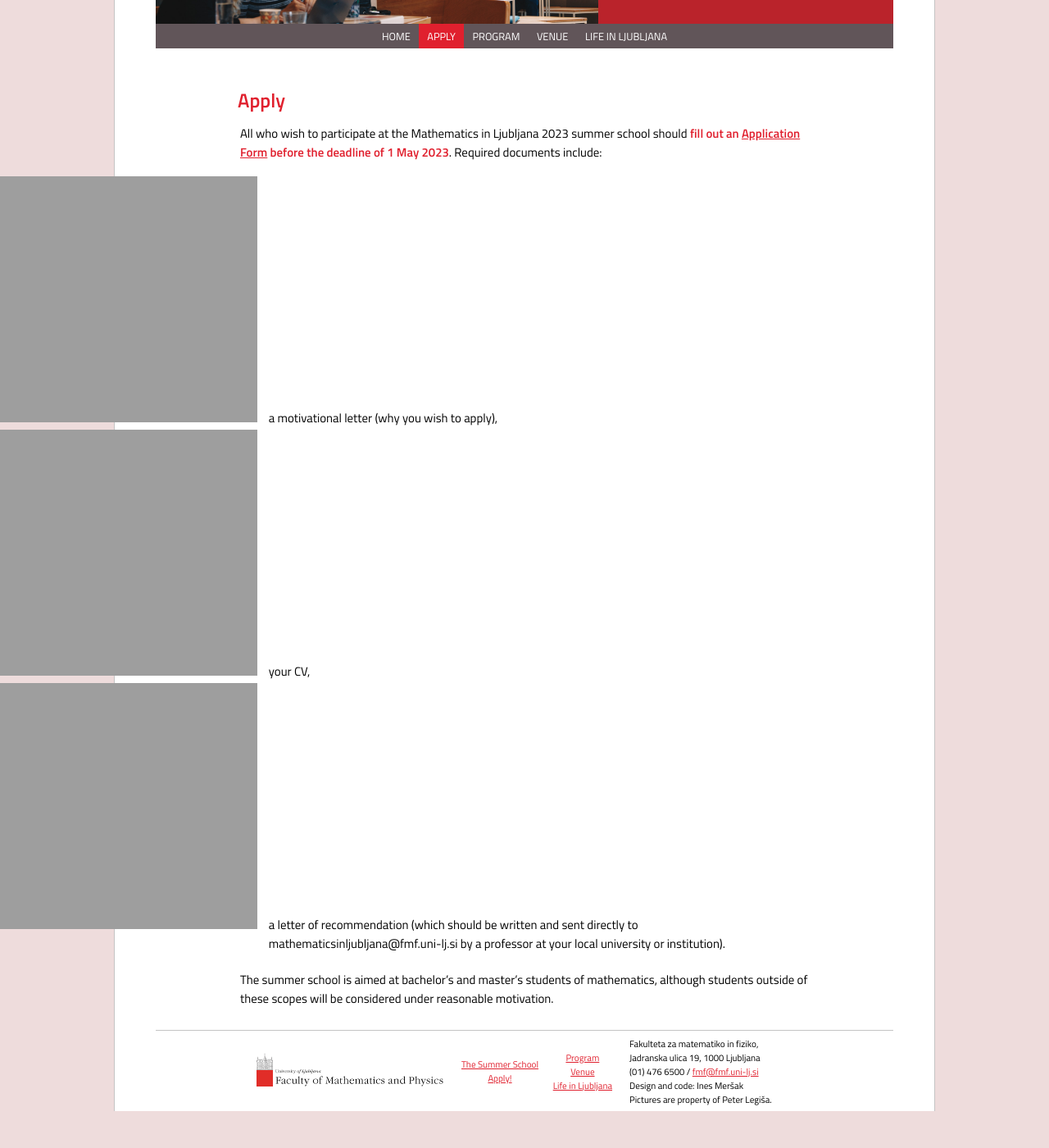
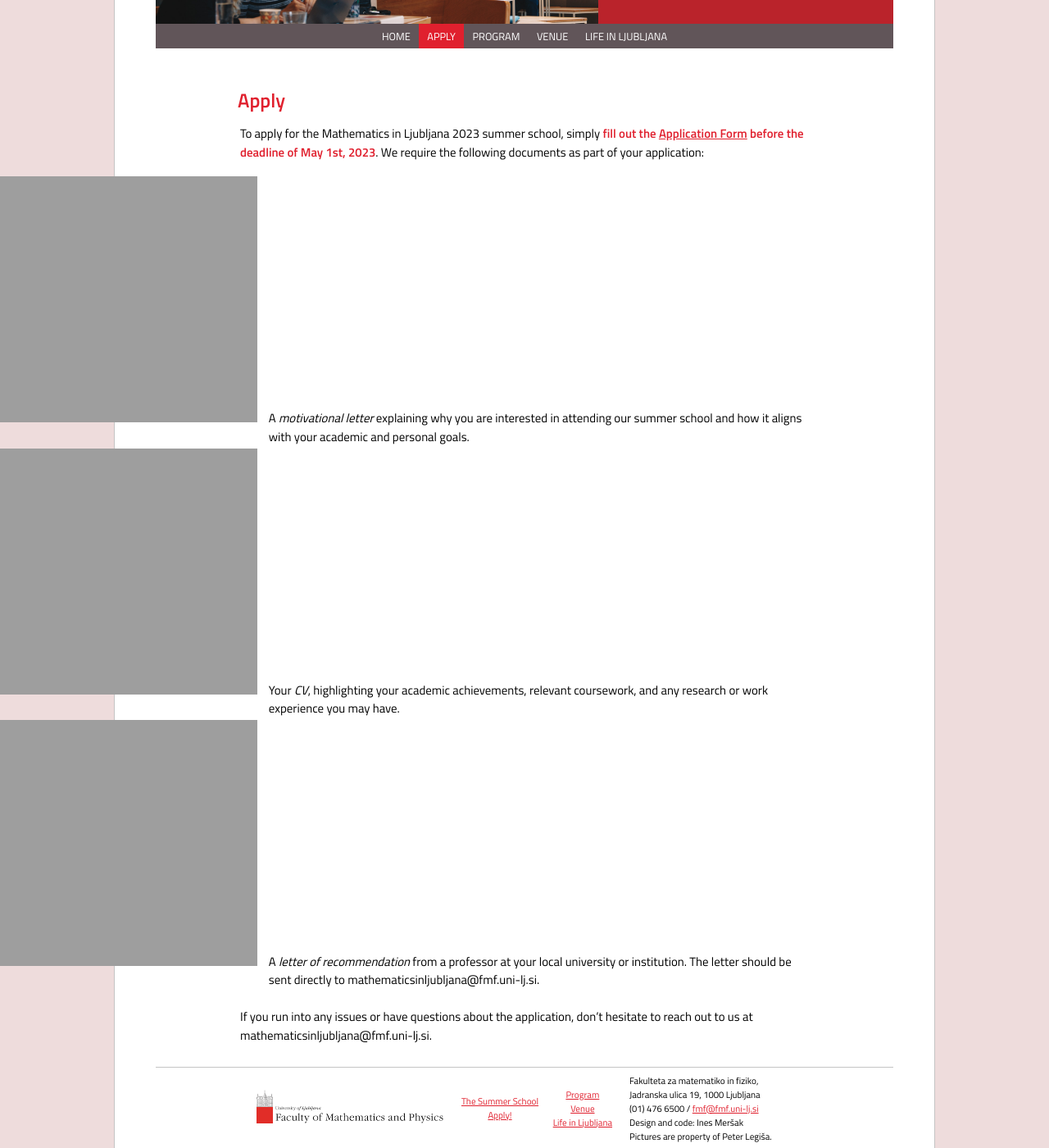
Before and after one commit to ul-fmf/mathematics-in-ljubljana, a Jekyll site: the page built from apply.md, in a window 1280 px wide and 1400 px high, scrolled down 250 px. Shown: the whole window at 82% size. Built offline with Jekyll 4.4.1, drawn with Linux system fonts in a browser that asks for light colours; nearby versions of some CDN libraries; a style sheet for code colours, icons or effects is not loaded; before the commit the page ends 1605 px from its top, so only the background shows below that.

Commit message:
Update apply.md

```diff
--- a/apply.md
+++ b/apply.md
@@ -5,9 +5,10 @@ title: Apply
 
 # Apply
 
-All who wish to participate at the Mathematics in Ljubljana 2023 summer school should **fill out an [Application Form](https://docs.google.com/forms/d/e/1FAIpQLSf4CwMT5MGevXPeJ4vMUixMHFFvM5eUsnfoIp1VhS17ti16AQ/viewform?usp=sf_link) before the deadline of 1 May 2023**. Required documents include:
-- a motivational letter (why you wish to apply),
-- your CV,
-- a letter of recommendation (which should be written and sent directly to mathematicsinljubljana@fmf.uni-lj.si by a professor at your local university or institution).
+To apply for the Mathematics in Ljubljana 2023 summer school, simply  **fill out the [Application Form](https://docs.google.com/forms/d/e/1FAIpQLSf4CwMT5MGevXPeJ4vMUixMHFFvM5eUsnfoIp1VhS17ti16AQ/viewform?usp=sf_link) before the deadline of May 1st, 2023**. We require the following documents as part of your application:
 
-The summer school is aimed at bachelor’s and master’s students of mathematics, although students outside of these scopes will be considered under reasonable motivation.
+- A *motivational letter* explaining why you are interested in attending our summer school and how it aligns with your academic and personal goals.
+- Your *CV*, highlighting your academic achievements, relevant coursework, and any research or work experience you may have.
+- A *letter of recommendation* from a professor at your local university or institution. The letter should be sent directly to mathematicsinljubljana@fmf.uni-lj.si.
+
+If you run into any issues or have questions about the application, don't hesitate to reach out to us at mathematicsinljubljana@fmf.uni-lj.si.
```
